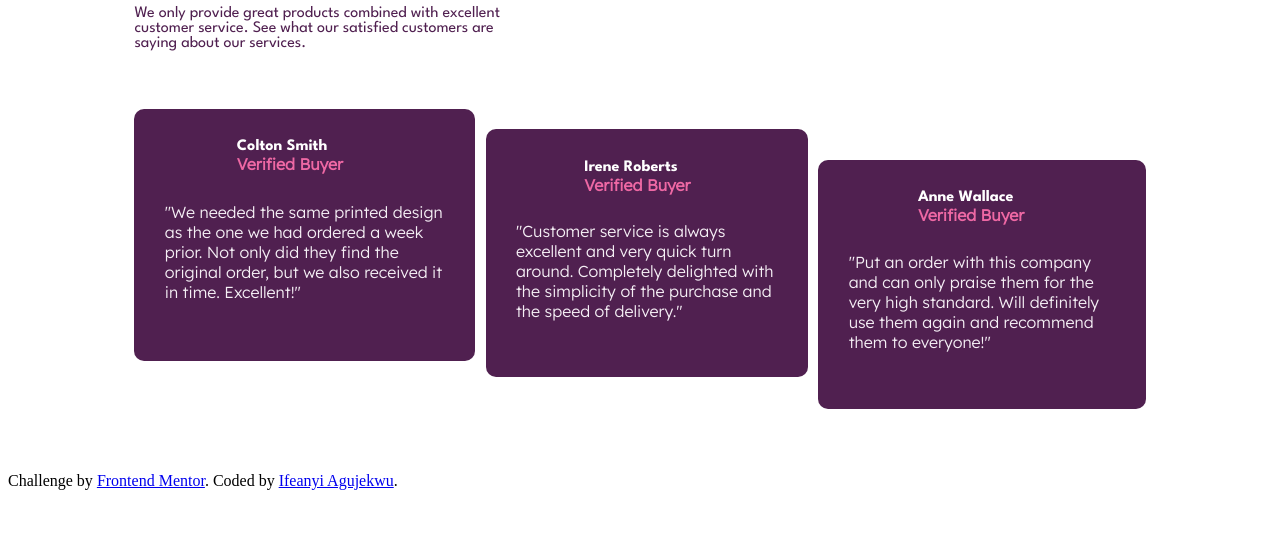
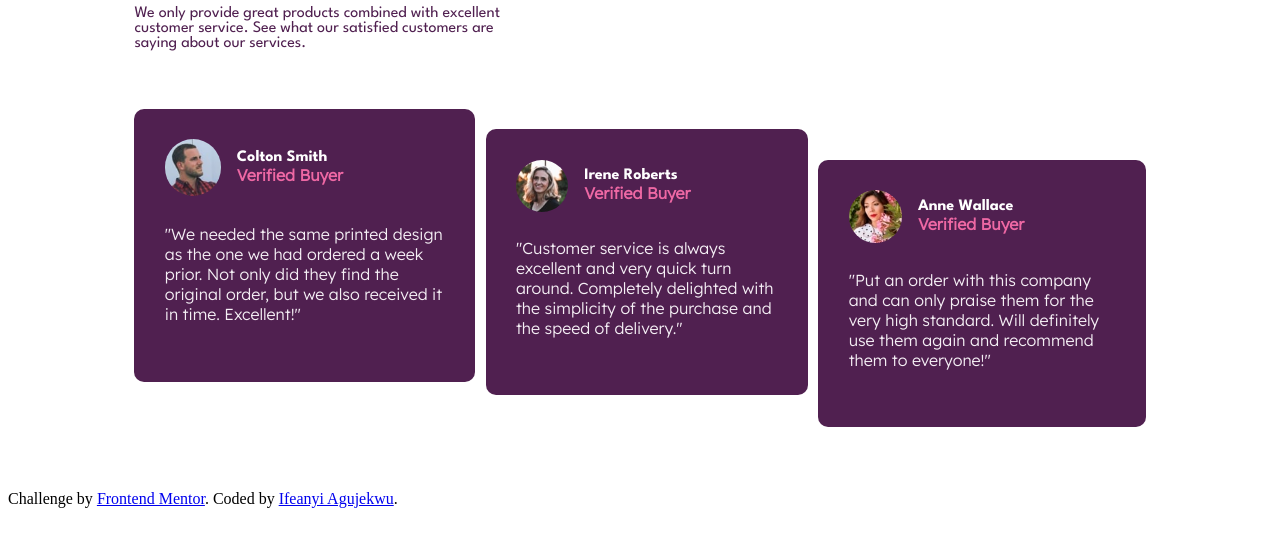
Before and after one commit to ifeanyiagujekwu/social-proof-section, a plain HTML site: page index.html in a window 1280 px wide. Shown: the part 220-766 px from the top of the page. Drawn offline with Linux system fonts and the light colour scheme; the site is published under a folder, as on GitHub Pages, so addresses that start at the root find nothing.

Commit message:
changed image path

```diff
--- a/index.html
+++ b/index.html
@@ -73,7 +73,7 @@
       <div class="second-flex">
         <div class="section">
           <div class="profile">
-            <img src="/images/image-colton.jpg" alt="">
+            <img src="./images/image-colton.jpg" alt="">
             <div class="beside-image">
               <div class="name"> Colton Smith </div>
               <div class="verify"> Verified Buyer</div>
@@ -86,7 +86,7 @@
 
         <div class="section top-margin-2">
           <div class="profile">
-            <img src="/images/image-irene.jpg" alt="">
+            <img src="./images/image-irene.jpg" alt="">
             <div class="beside-image">
               <div class="name"> Irene Roberts </div>
               <div class="verify"> Verified Buyer</div>
@@ -98,7 +98,7 @@
 
         <div class="section top-margin-3">
           <div class="profile">
-            <img src="/images/image-anne.jpg" alt="">
+            <img src="./images/image-anne.jpg" alt="">
             <div class="beside-image">
               <div class="name"> Anne Wallace </div>
               <div class="verify"> Verified Buyer</div>
```
